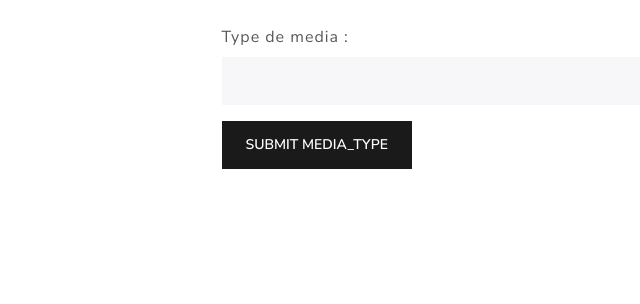
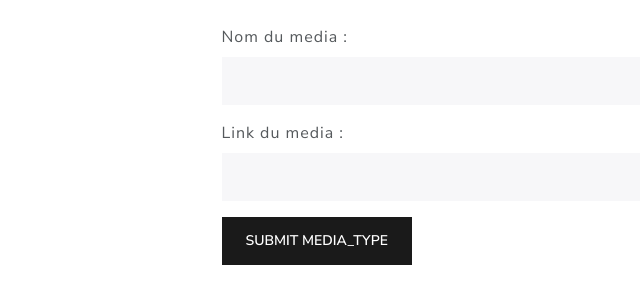
Before and after one commit to guarneriAnthony/star_island, a PHP site: page /PHP/formMedia_type.php in a window 1280 px wide. Shown: the part 133-437 px from the top of the page, without its empty margins (0-640 px from the left). Run offline with PHP 8.4, Linux system fonts and the light colour scheme.

Commit message:
push forms , page, media and media_type (not end )

```diff
--- a/formMedia_type.php
+++ b/formMedia_type.php
@@ -6,14 +6,21 @@
  if (!empty($_POST)) {
     $error = false;
 
-    if (empty($_POST['title'])) {
-        $nickname='Le nom de la page est obligatoire';
+    if (empty($_POST['name'])) {
+        $mediaName='Le nom du media est obligatoire.';
+        $error=true;
+     }
+     if (empty($_POST['link'])) {
+        $link='Le Link du media est obligatoire';
         $error=true;
      }
 
      if (!$error) {
-        $resultPost=execute("INSERT INTO media_type (title) VALUES (:title)", array(
-            ':title'=>$_POST['title'],
+        execute("INSERT INTO media_type (name) VALUES (:name)", array(
+            ':name'=>$_POST['name'],
+        ),);
+        execute("INSERT INTO media_type (link) VALUES (:link)", array(
+            ':link'=>$_POST['link'],
         ),);
     }
  }
@@ -23,9 +30,14 @@
 <!--Post de Media_type-->
 <form class="mt-5 w-75 mx-auto" method="post" enctype="multipart/form-data">
     <div class="mb-3">
-        <label for="mediaType" class="form-label">Type de media :</label>
-        <input name="title" type="text" class="form-control" id="mediaType">
-        <small class="text-danger"><?= $nickname ?? ""; ?></small>
+        <label for="Nom du media" class="form-label">Nom du media :</label>
+        <input name="nameMedia" type="text" class="form-control" id="nameMedia">
+        <small class="text-danger"><?= $mediaName ?? ""; ?></small>
+    </div>
+    <div class="mb-3">
+        <label for="Link du media" class="form-label">Link du media :</label>
+        <input name="linkMedia" type="text" class="form-control" id="linkMedia">
+        <small class="text-danger"><?= $link ?? ""; ?></small>
     </div>
     <button type="submit" class="btn btn-primary">Submit Media_type</button>
 </form>
```
Also changed, not shown: formMedia.php (+19 -5 lines), formPage.php (+2 -22 lines), index.php (+3 -5 lines).
